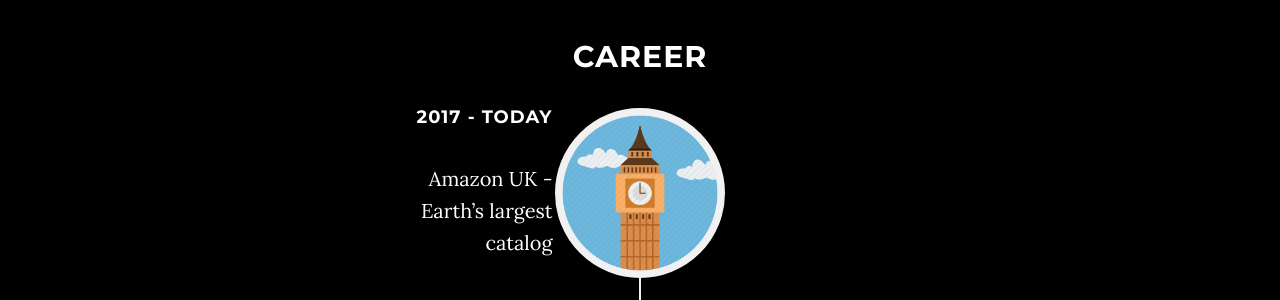
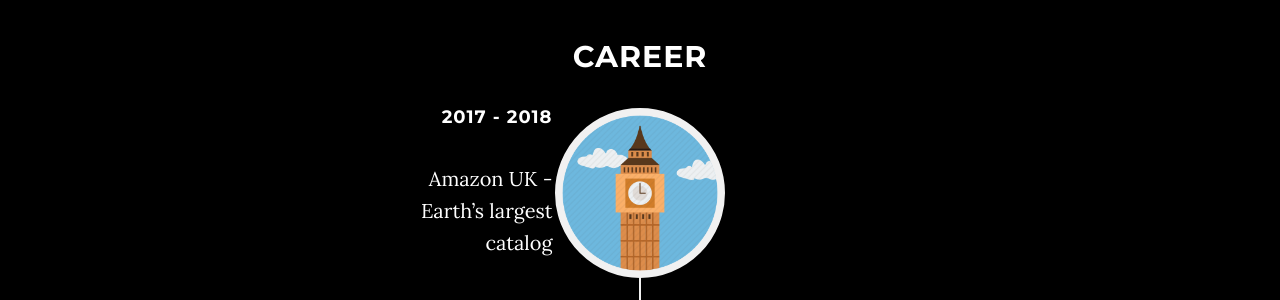
Before and after one commit to selcukcihan/old-portfolio, a Jekyll site: the page built from index.html, in a window 1280 px wide and 900 px high, scrolled down 1664 px. Shown: the part 154-454 px from the top of the window. Built offline with Jekyll 4.4.1, drawn with Linux system fonts in a browser that asks for light colours; nearby versions of some CDN libraries.

Commit message:
amazon 2018

```diff
--- a/_config.yml
+++ b/_config.yml
@@ -52,7 +52,7 @@ lines:			# You can add HTML Tags in the Text
 
 events:
   - image: "/img/career/amzn.png"
-    date: "2017 - Today"
+    date: "2017 - 2018"
     description: "Amazon UK - Earth's largest catalog"
   - image: "/img/career/bpm.png"
     date: "2013 - 2016"
```
